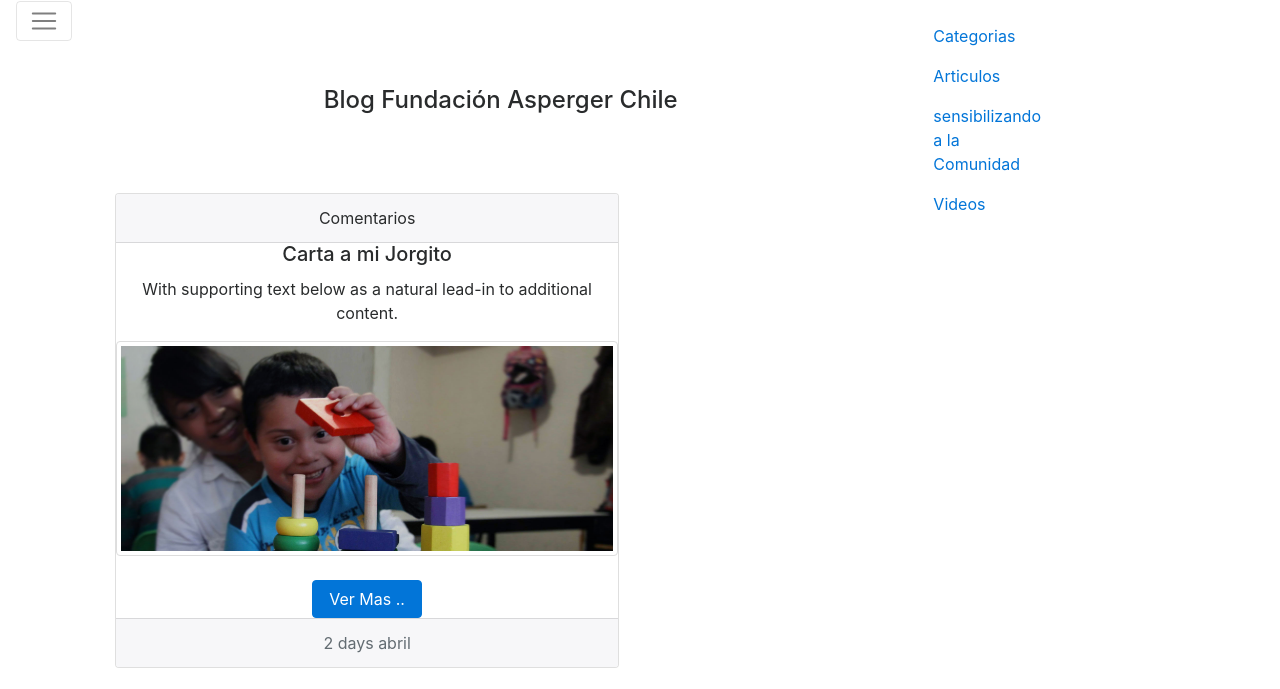
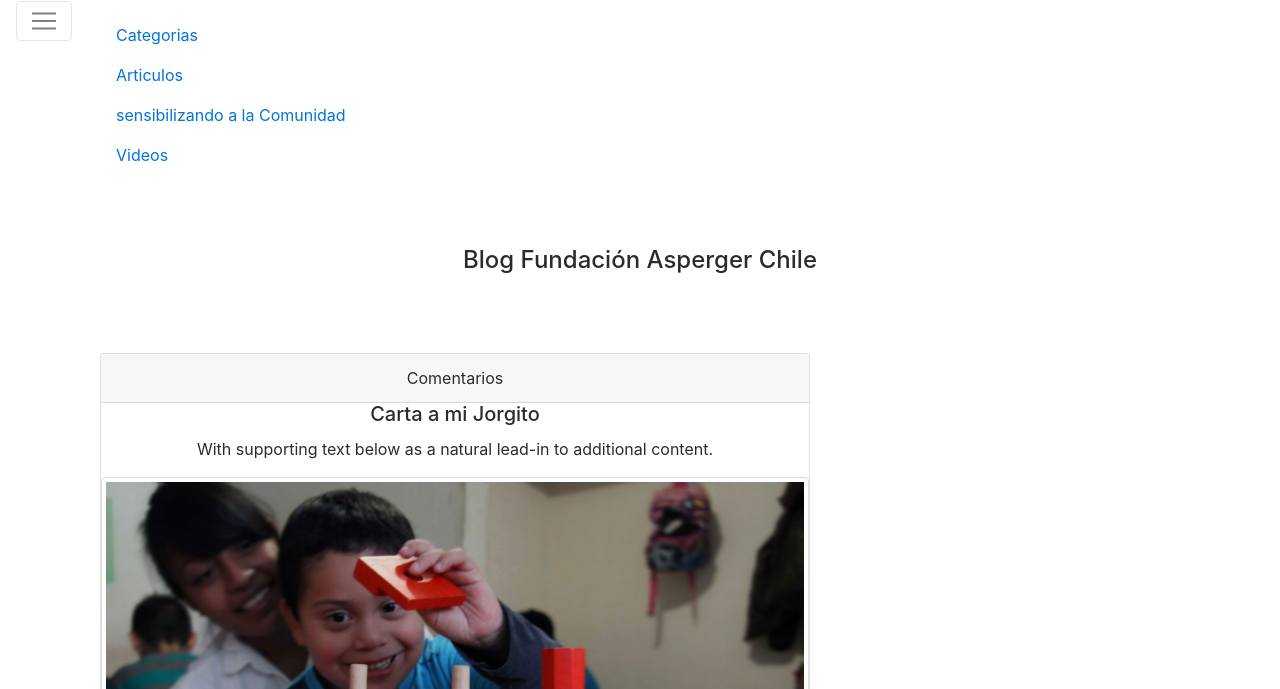
Before and after one commit to Pathigh/Prueba-html-css, a plain HTML site: page blog.html in a window 1280 px wide. Shown: the part 75-764 px from the top of the page. Drawn offline with nearby package versions, Linux system fonts and the light colour scheme.

Commit message:
pagina terminada blog

```diff
--- a/blog.html
+++ b/blog.html
@@ -41,24 +41,10 @@
 
 
 <section>
-	<div class="container">
-
-
-<table align="right">
-
-						<tr>
-							<td>
-
-
-
-
-
-
-		<div class="fluid-row">
-			<div class="col-md-4 derecha">
-
-
-<nav>
+	<div class="container derecha">
+		<div class="fluid-row ">
+			<div class="col-md-12 derecha">
+					<nav>
 						<ul class="nav  flex-column  ">
   							<li class="nav-item">
     					<a class="nav-link active" href="#">Categorias</a>
@@ -76,18 +62,8 @@
   							</li>
 						</ul>
 			</nav>
-
-
-
-
 		</div>
 	</div>
-
-	</td>
-						</tr>
-
-				</table>
-
 	<div class="container Fluid"><br><br><br>
 		<div>
 			<h4>Blog Fundación Asperger Chile</h4><br><br>
--- a/css/style.css
+++ b/css/style.css
@@ -32,10 +32,8 @@ padding-top: 0px;
 .bajar{
 	top: 0px;
 }
-@media (max-width: 866px;) {
+
 	.derecha{
-		float: left;
-		margin-top:  100px;
+
+
 	}
-}
-.
```
